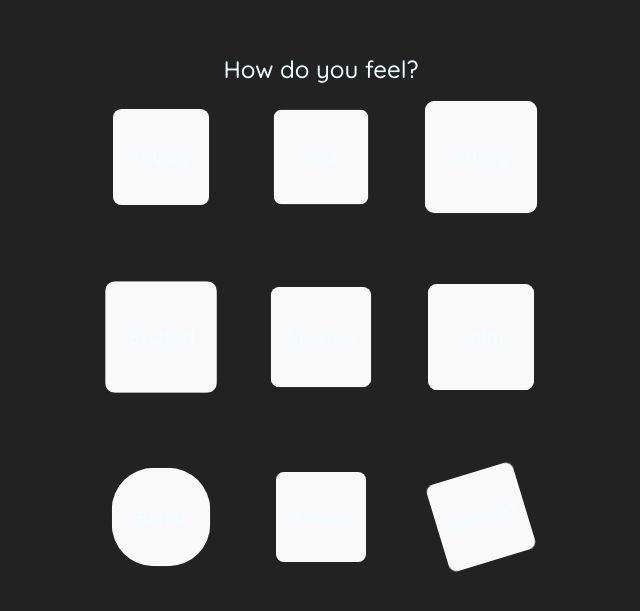
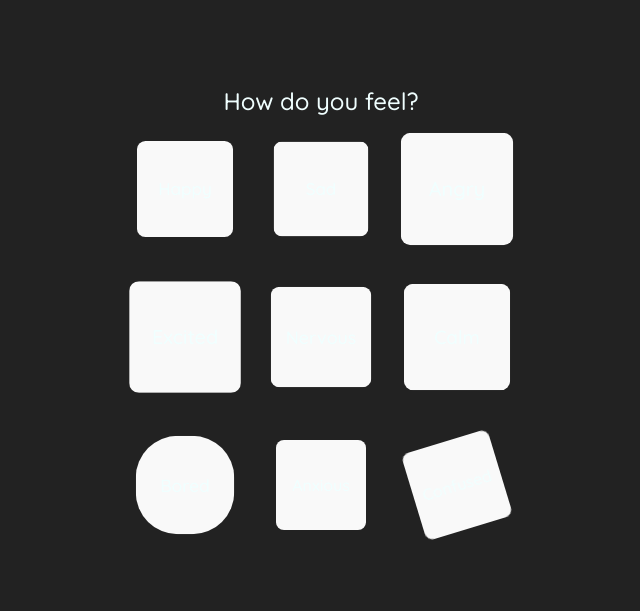
Before and after one commit to talperets/Mood-tracker, a React (Vite) app in the folder mood-tracker/: page / in a window 1280 px wide. Shown: the part 101-712 px from the top of the page, without its empty margins (319-959 px from the left). Built offline with nearby package versions, Linux system fonts and the light colour scheme.

Commit message:
refactoring home component & final touch on the home css

```diff
--- a/mood-tracker/src/style.css
+++ b/mood-tracker/src/style.css
@@ -14,8 +14,8 @@ body {
   margin-top: 20px;
   display: grid;
   grid: auto-flow dense / 40px 40px 1fr;
-  column-gap: 120px;
-  row-gap: 80px;
+  column-gap: 6rem;
+  row-gap: 3rem;
 }
 button {
   cursor: pointer;
```
